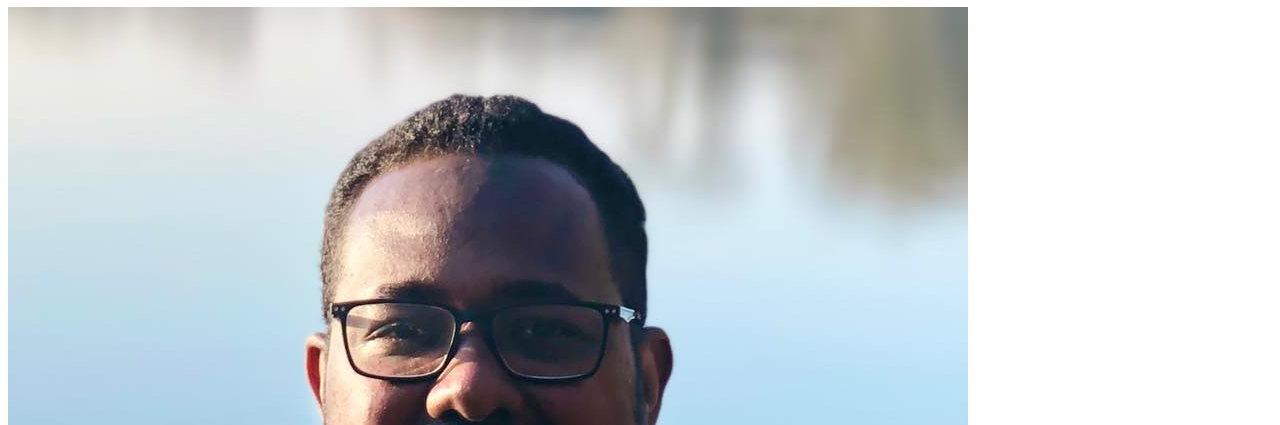
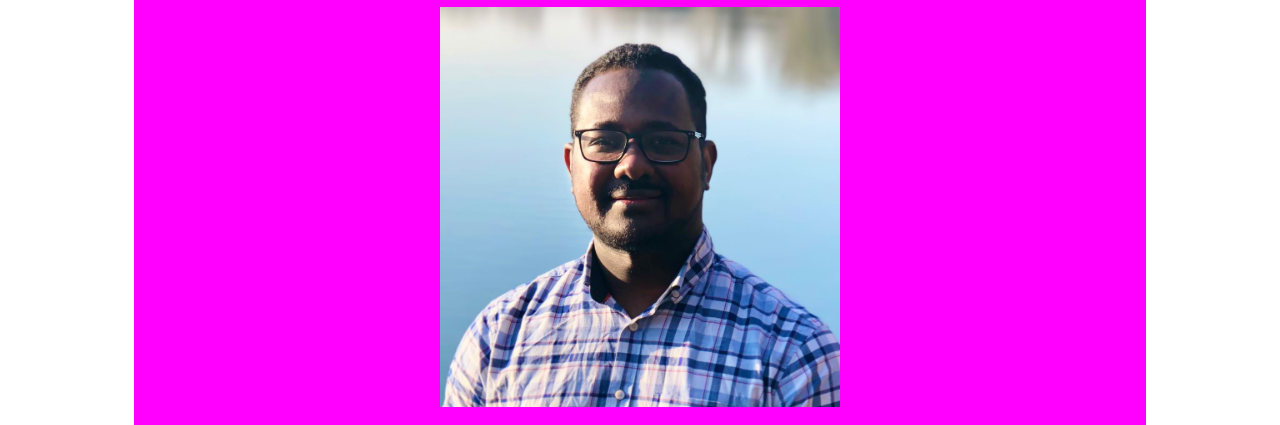
Before and after one commit to dranaselhag/dranaselhag.github.io, a plain HTML site: page index.html in a window 1280 px wide. Shown: the part 73-498 px from the top of the page. Drawn offline with Linux system fonts and the light colour scheme.

Commit message:
Add style sheet file

```diff
--- a/index.html
+++ b/index.html
@@ -5,10 +5,12 @@
         <link rel="stylesheet" href="style.css">
     </head>
     <body>
-        <h1>Welcome to my personal website (hosted on GitHub)!</h1>
-        <img src="images/Anas.jpg" alt="Anas Elhag">
-        <h2>Hello!</h2> style
-        My name is Dr Anas Elhag, I am a lecturer at the Department of Computer Science
-        at the University of Manchester.
+        <div class="container">
+            <h1>Welcome to my personal website (hosted on GitHub)!</h1>
+            <img class="mainImg" src="images/Anas.jpg" alt="Anas Elhag">
+            <h2>Hello!</h2> style
+            My name is Dr Anas Elhag, I am a lecturer at the Department of Computer Science
+            at the University of Manchester.
+        </div>
     </body>
 </html>
--- a/style.css
+++ b/style.css
@@ -0,0 +1,12 @@
+.container {
+    font-family: Arial, Helvetica, sans-serif;
+    text-align: center;
+    background-color: magenta;
+
+    width: 80%;
+    margin: auto;
+}
+
+.mainImg {
+    width: 400px;
+}
```
